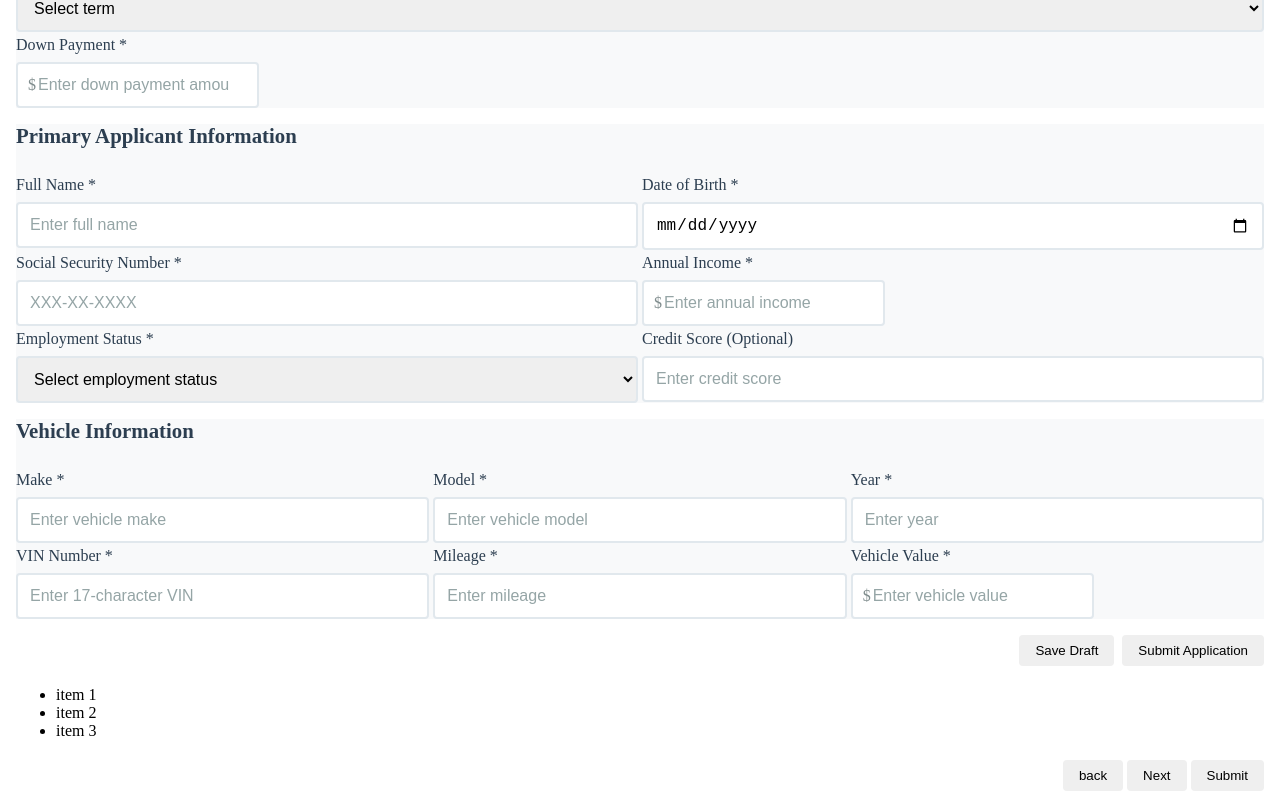
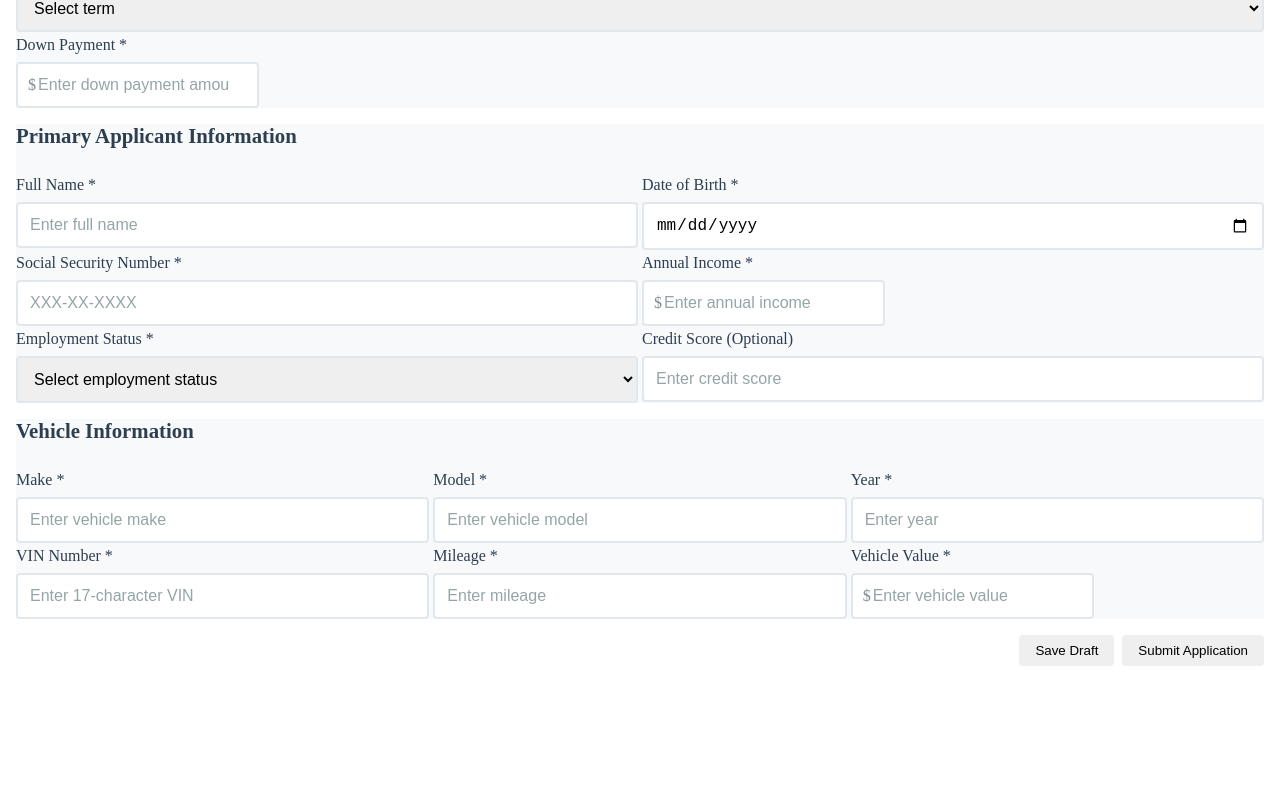
Before and after one commit to jrdnthedev/loan-portal, an Angular app: page /loan-application/wizard in a window 1280 px wide. Shown: the part 428-1235 px from the top of the page. After the commit the page ends 1110 px from the top, so only its background shows below. Built offline with nearby package versions, Linux system fonts and the light colour scheme.

Commit message:
fix: fixed bug with loan form

```diff
--- a/src/app/domains/loan-application/components/loan-form/loan-form.html
+++ b/src/app/domains/loan-application/components/loan-form/loan-form.html
@@ -475,9 +475,9 @@
     }
     <!-- Form Actions -->
     <div class="form-actions">
-      <app-button buttonText="Save Draft" (clicked)="onSaveDraft()"> </app-button>
+      <app-button buttonText="Save Draft" type="button" (clicked)="onSaveDraft()"> </app-button>
 
-      <app-button buttonText="Submit Application" (clicked)="onSubmit()"> </app-button>
+      <app-button buttonText="Submit Application" type="submit"> </app-button>
     </div>
   </form>
 </div>
--- a/src/app/domains/loan-application/components/loan-wizard/loan-wizard.html
+++ b/src/app/domains/loan-application/components/loan-wizard/loan-wizard.html
@@ -9,18 +9,4 @@
     >
     </app-loan-form>
   </div>
-  <!-- Employee Details -->
-  <div>
-    <ul>
-      <li>item 1</li>
-      <li>item 2</li>
-      <li>item 3</li>
-    </ul>
-  </div>
-
-  <div id="load-wizard-footer">
-    <app-button (clicked)="onPreviousStep()" [buttonText]="'back'"></app-button>
-    <app-button (clicked)="onNextStep()" [buttonText]="'Next'"></app-button>
-    <app-button (clicked)="submitLoanApplication()" [buttonText]="'Submit'"></app-button>
-  </div>
 </div>
--- a/src/app/domains/loan-application/components/loan-wizard/loan-wizard.ts
+++ b/src/app/domains/loan-application/components/loan-wizard/loan-wizard.ts
@@ -6,7 +6,7 @@ import { LoanForm } from '../loan-form/loan-form';
 
 @Component({
   selector: 'app-loan-wizard',
-  imports: [Button, LoanForm],
+  imports: [LoanForm],
   templateUrl: './loan-wizard.html',
   styleUrl: './loan-wizard.scss',
 })
@@ -16,18 +16,6 @@ export class LoanWizard {
   loanTypes = LoanType;
   submittedLoan?: Loan;
   savedDraft?: Partial<Loan>;
-
-  onPreviousStep(): void {
-    console.log('back clicked!');
-  }
-
-  onNextStep(): void {
-    console.log('next clicked!');
-  }
-
-  submitLoanApplication(): void {
-    console.log('submit clicked!');
-  }
 
   onFormSubmitted(loan: Loan) {
     console.log('Loan application submitted:', loan);
--- a/src/app/shared/components/button/button.html
+++ b/src/app/shared/components/button/button.html
@@ -1,3 +1,3 @@
-<button (click)="handleClick()">
+<button [type]="type" (click)="handleClick()">
   {{ buttonText }}
 </button>
--- a/src/app/shared/components/button/button.ts
+++ b/src/app/shared/components/button/button.ts
@@ -8,6 +8,7 @@ import { Component, Input, output } from '@angular/core';
 })
 export class Button {
   @Input() buttonText = 'New Button';
+  @Input() type: 'button' | 'submit' | 'reset' = 'button';
   clicked = output<void>();
 
   handleClick() {
```
